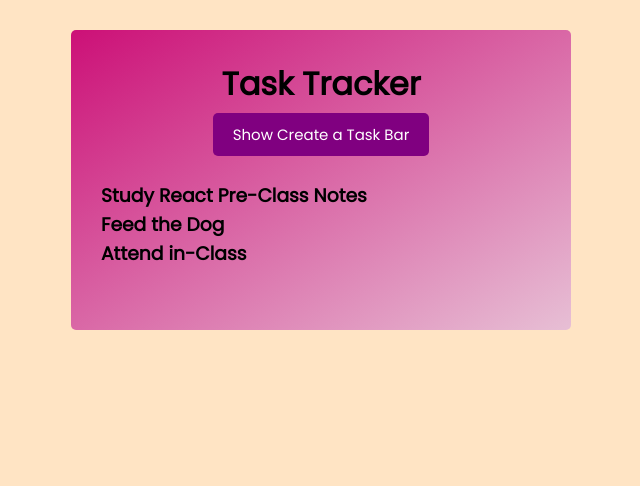
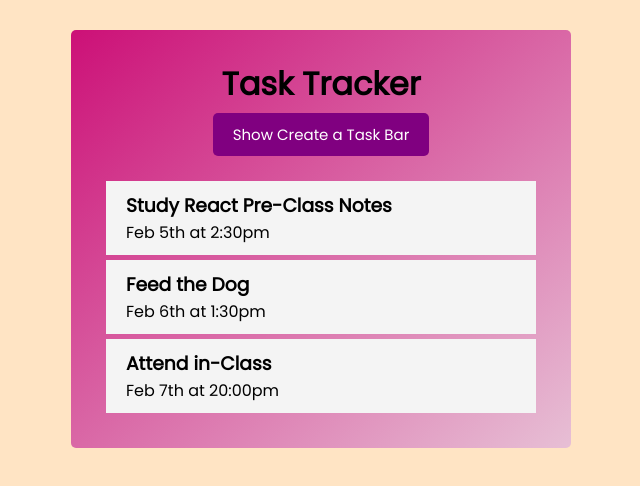
Before and after one commit to szrbrhm/react-task-project, a React (Create React App) app: page / in a window 1280 px wide. Shown: the top 486 px of the page, without its empty margins (319-959 px from the left). Built offline with nearby package versions, Linux system fonts and the light colour scheme.

Commit message:
add task comp.

```diff
--- a/src/components/Tasks.js
+++ b/src/components/Tasks.js
@@ -1,12 +1,13 @@
 import React, { useState } from "react";
 import { initialState } from "../store/initialState";
+import Task from "./Task";
 
 function Tasks() {
   const [tasks, setTasks] = useState(initialState);
   return (
     <div>
       {tasks.map((task) => (
-        <h3 key={task.id}>{task.text}</h3>
+        <Task key={task.id} task={task}/>
       ))}
     </div>
   );
```
